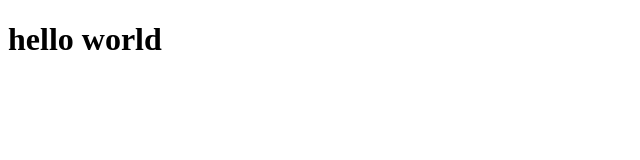
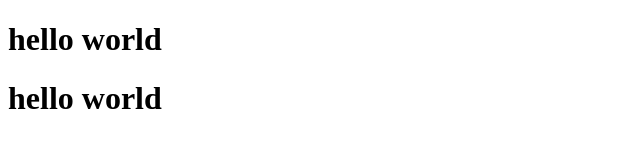
Before and after one commit to rohanThammineedi/demo, a plain HTML site: page index.html in a window 1280 px wide. Shown: the whole page, without its empty margins (0-640 px from the left). Drawn offline with Linux system fonts and the light colour scheme.

Commit message:
spring
boot

```diff
--- a/index.html
+++ b/index.html
@@ -6,5 +6,6 @@
 </head>
 <body>
     <h1>hello world</h1>
+    <h1>hello world</h1>
 </body>
 </html>
```
